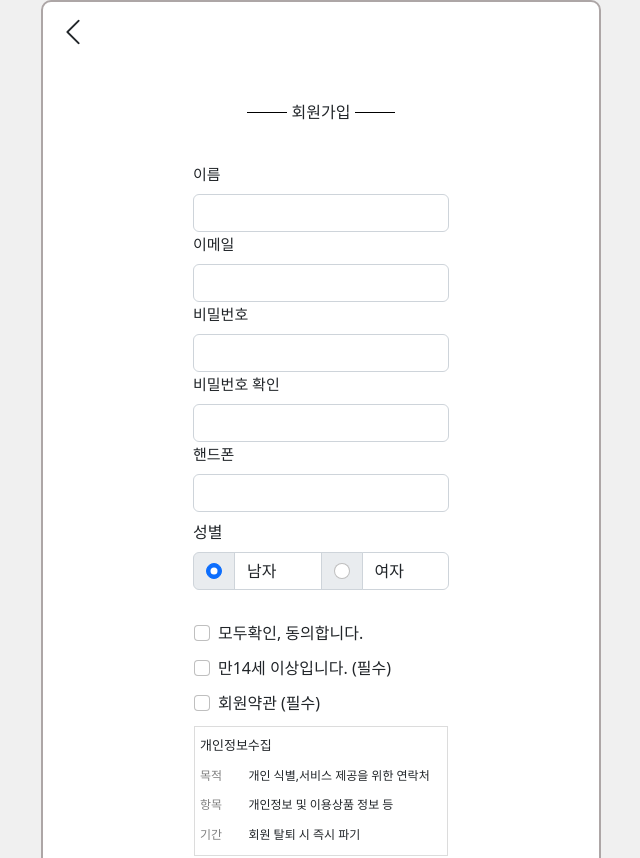
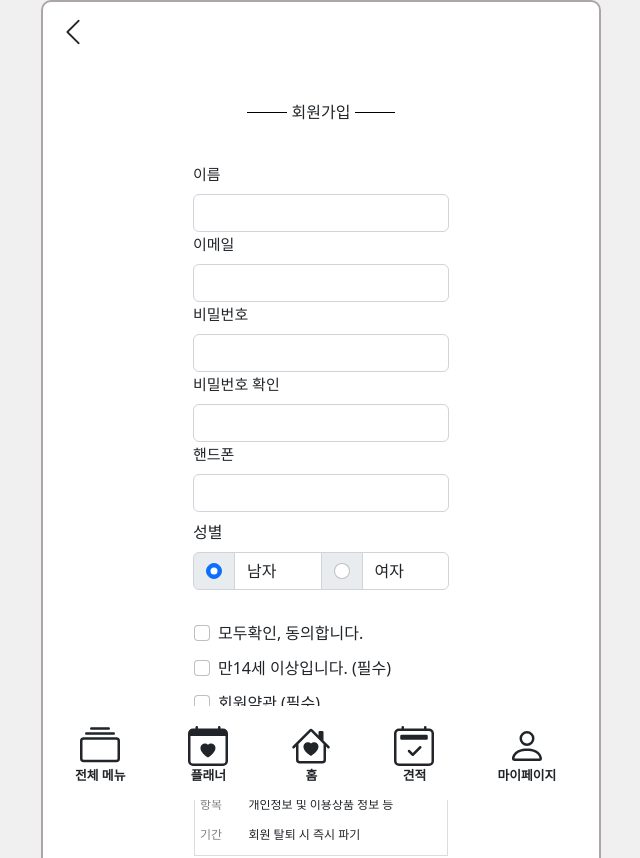
Before and after one commit to weddingYou-Project/frontend, a React (Create React App) app: page /signup/1 in a window 1280 px wide. Shown: the top 858 px of the page, without its empty margins (319-959 px from the left). Built offline with nearby package versions, Linux system fonts and the light colour scheme.

Commit message:
feat : footer 추가

```diff
--- a/src/Pages/Signup.js
+++ b/src/Pages/Signup.js
@@ -1,5 +1,6 @@
 import "../Css/Signup.css";
 import { useNavigate } from "react-router-dom";
+import Footer from "../Components/Footer";
 
 function Signup() {
   const navigate = useNavigate();
@@ -37,6 +38,7 @@ function Signup() {
         </div>
         {/*빈공간 채우는 박스입니다. */}
         <div style={{ height: 230 }}></div>
+        <Footer />
       </div>
     </div>
   );
--- a/src/Pages/SignupForm.js
+++ b/src/Pages/SignupForm.js
@@ -4,6 +4,7 @@ import "../Css/Signup.css";
 import axios from "axios";
 import React, { useEffect } from "react";
 import SignupSuccess from "./SignupSuccess";
+import Footer from "../Components/Footer";
 
 function SignupForm() {
   //회원가입 성공 여부
@@ -444,6 +445,7 @@ function SignupForm() {
             </button>
           </div>
           <div style={{ height: 94.19 }}></div>
+          <Footer />
         </div>
       </div>
     );
```
